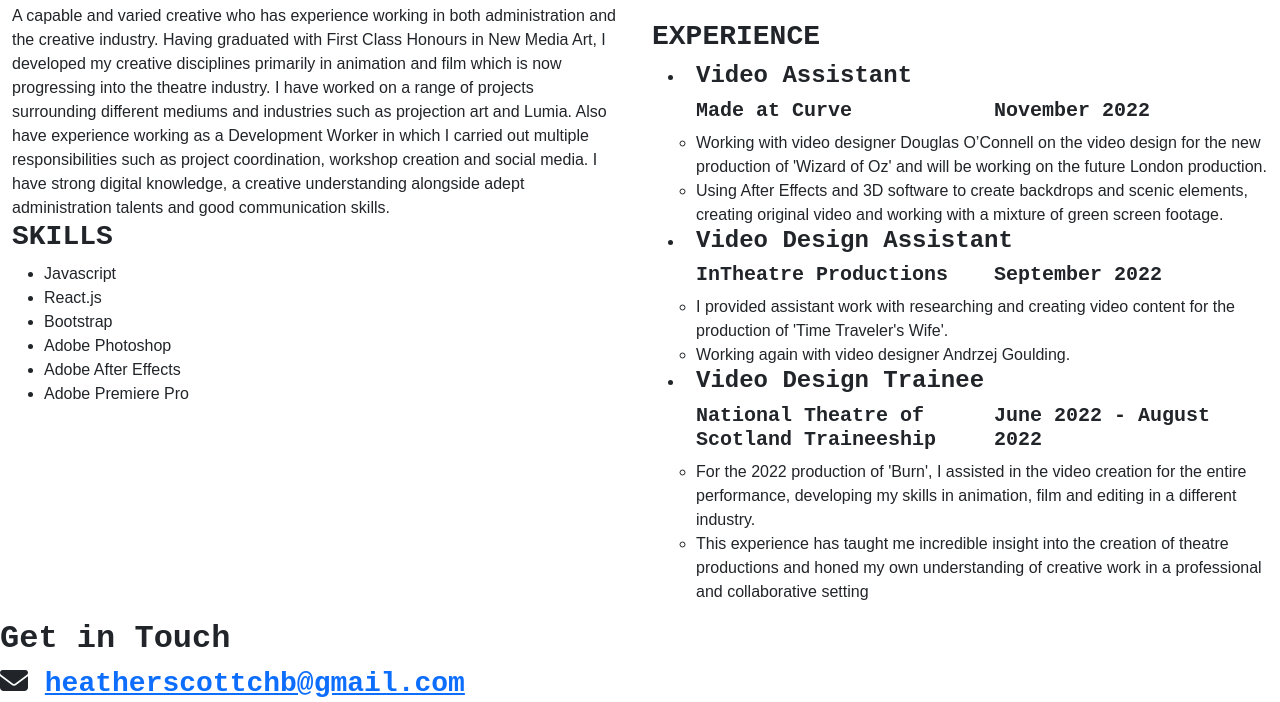
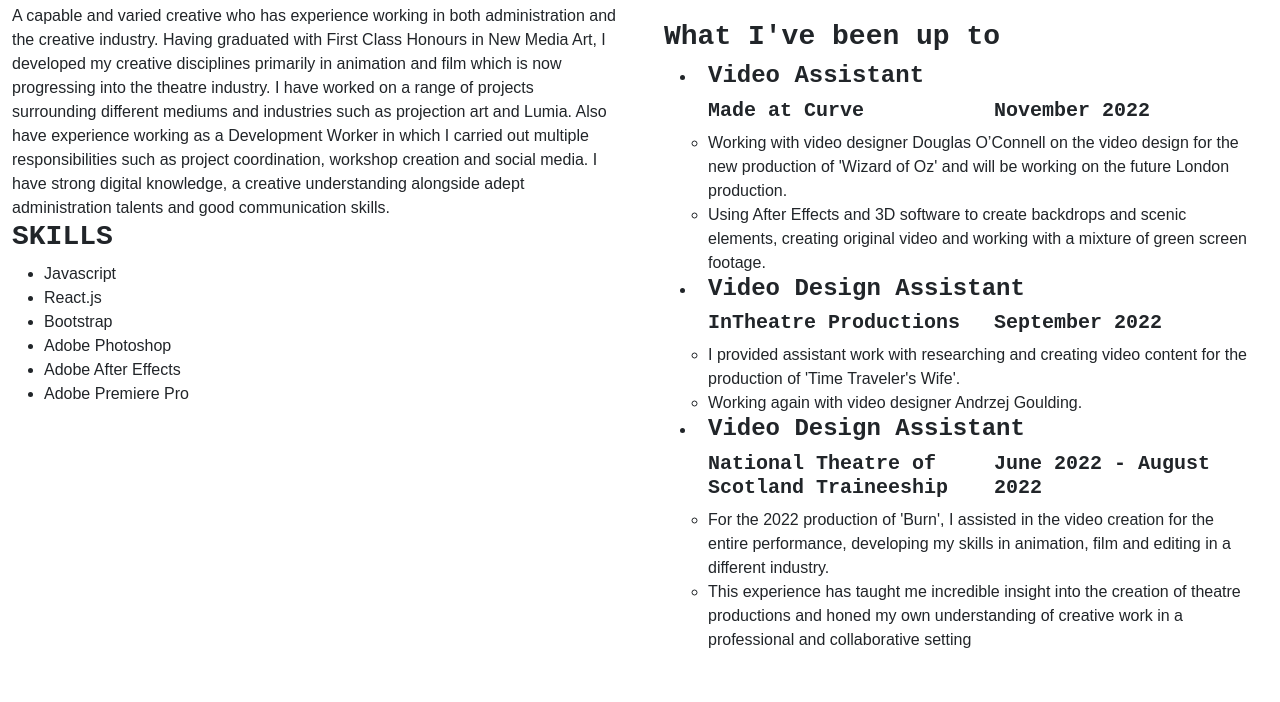
Before and after one commit to hscott13/portfolio, a plain HTML site: page index.html in a window 1280 px wide. Shown: the part 4522-5224 px from the top of the page. Drawn offline with nearby package versions, Linux system fonts and the light colour scheme; a web font is replaced by a local one.

Commit message:
Text Updates

```diff
--- a/index.html
+++ b/index.html
@@ -77,7 +77,7 @@
 
     <div >
 
-      <div class="container w-75">
+      <div class="container w-75 projects">
         <video  height="700" autoplay="autoplay" loop>
                     <source src="/images/showreel.webm" >
                 </video>
@@ -370,9 +370,9 @@
           </div>
         </div>
         <div class="col pt-3">
-          <div class="experience">
-            <h3>EXPERIENCE</h3>
-            <ul>
+          <div class="container">
+            <h3>What I've been up to</h3>
+            <ul class="experience">
               <li>
                 <div class="container">
                   <div class="row"><h4>Video Assistant</h4></div>
@@ -398,13 +398,13 @@
                 </div>
               </li>
               <li>
-                <div class="container description">
+                <div class="container">
                   <div class="row"><h4>Video Design Assistant</h4></div>
                   <div class="row">
                     <div class="col"><h5>InTheatre Productions</h5></div>
                     <div class="col"><h5>September 2022</h5></div>
                   </div>
-                  <div class="row work-description">
+                  <div class="row">
                     <ul>
                       <li>
                         I provided assistant work with researching and creating
@@ -419,15 +419,15 @@
                 </div>
               </li>
               <li>
-                <div class="container description">
-                  <div class="row"><h4>Video Design Trainee</h4></div>
+                <div class="container">
+                  <div class="row"><h4>Video Design Assistant</h4></div>
                   <div class="row">
                     <div class="col">
                       <h5>National Theatre of Scotland Traineeship</h5>
                     </div>
                     <div class="col"><h5>June 2022 - August 2022</h5></div>
                   </div>
-                  <div class="row work-description">
+                  <div class="row">
                     <ul>
                       <li>
                         For the 2022 production of 'Burn', I assisted in the
--- a/src/style.css
+++ b/src/style.css
@@ -37,3 +37,13 @@ body {
 .header-text {
   position: relative;
 }
+
+.experience {
+  height: 700px;
+  overflow: scroll;
+}
+
+.projects > img {
+  max-height: 250px;
+  width: auto;
+}
```
